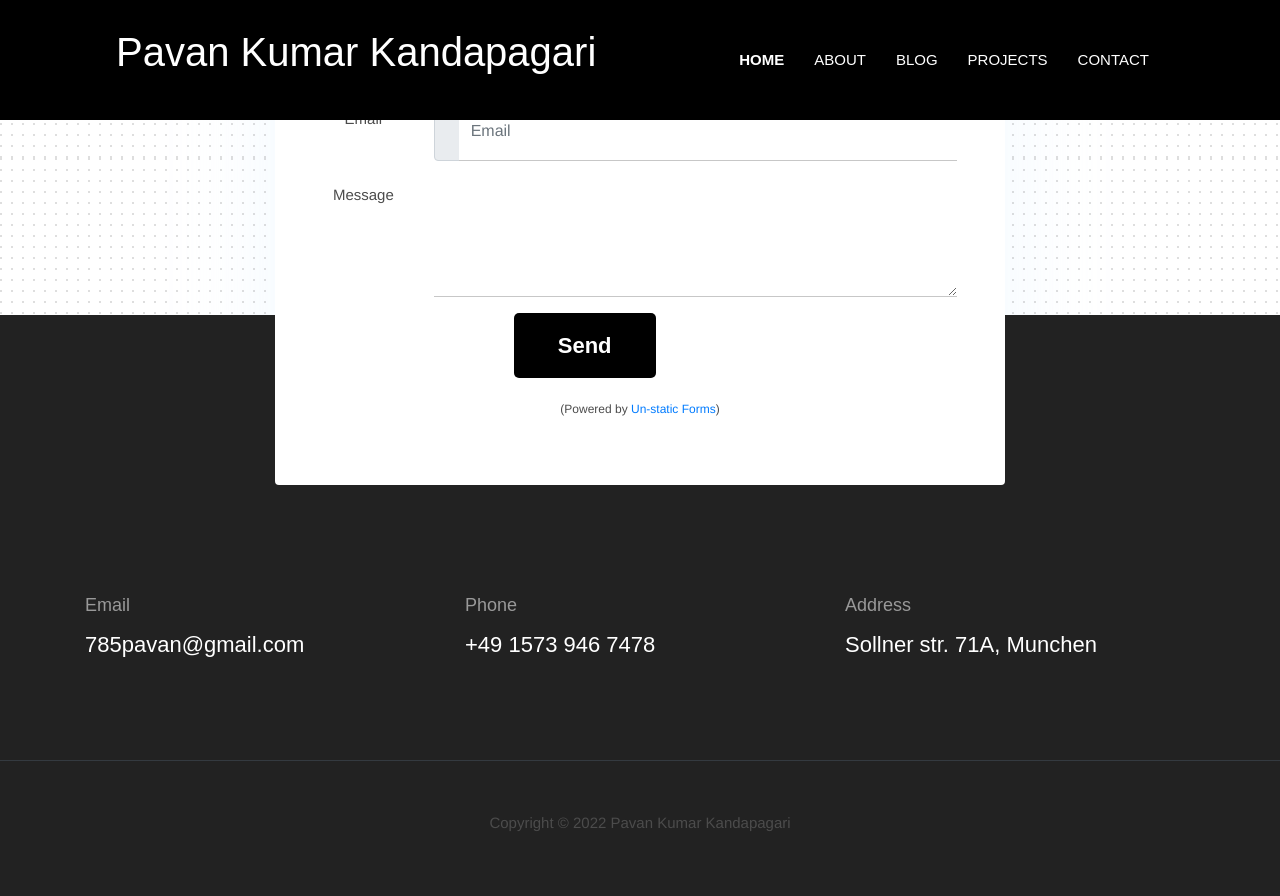
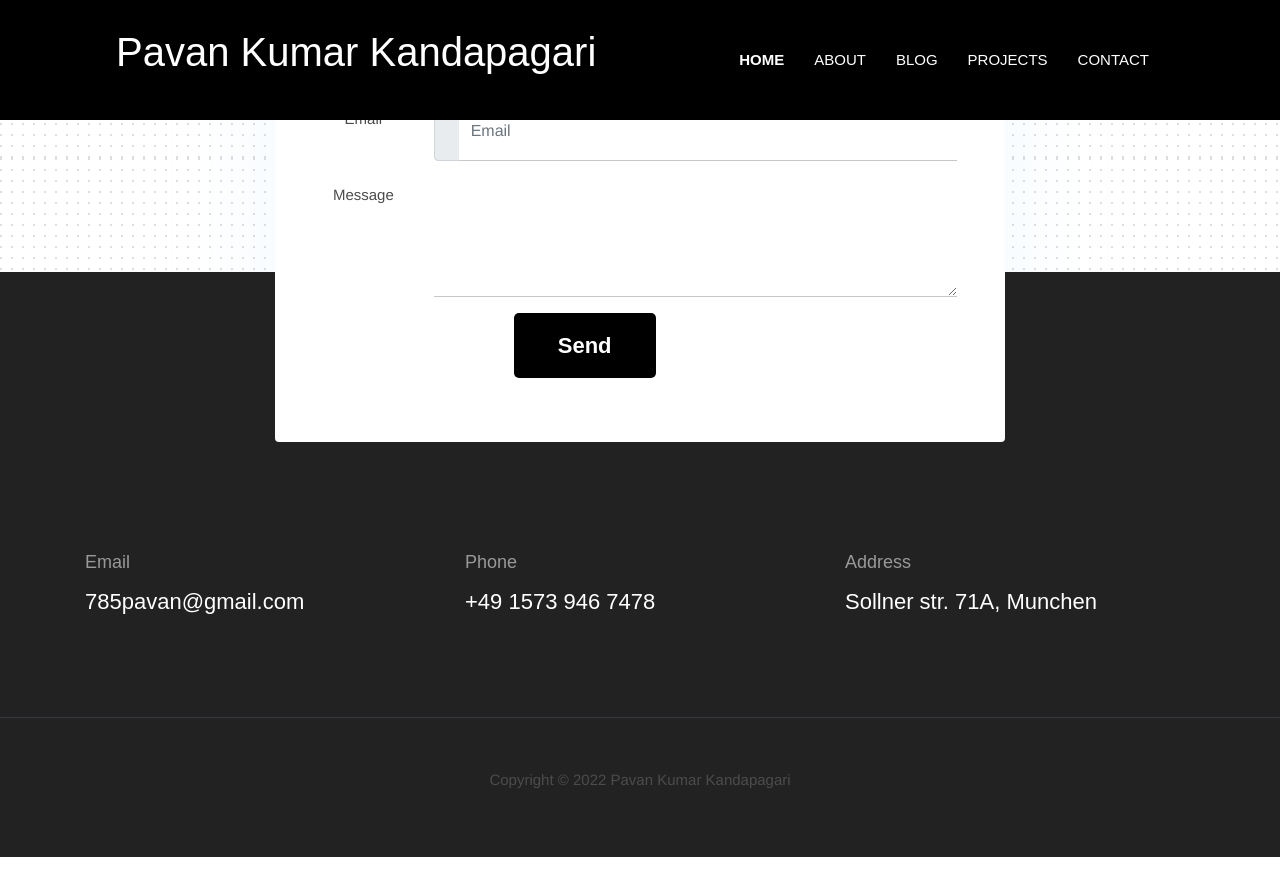
Before and after one commit to 785pavan/785pavan.github.io, a Jekyll site: the page built from index.html, in a window 1280 px wide and 900 px high, scrolled down 5695 px. Shown: the top 896 px of the window. Built offline with Jekyll 4.4.1, drawn with Linux system fonts in a browser that asks for light colours; after the commit the page ends 6552 px from its top, so only the background shows below that.

Commit message:
changed contact form

```diff
--- a/_includes/contact-section.html
+++ b/_includes/contact-section.html
@@ -48,9 +48,6 @@
                 <button type="submit" class="btn btn-primary">Send</button>
               </div>
             </div>
-            <div class="text-center">
-              <p><small>(Powered by <a rel="nofollow" href="Un-static Forms">Un-static Forms</a>)</small></p>
-            </div>
           </form>
         </div>
       </div>
```
